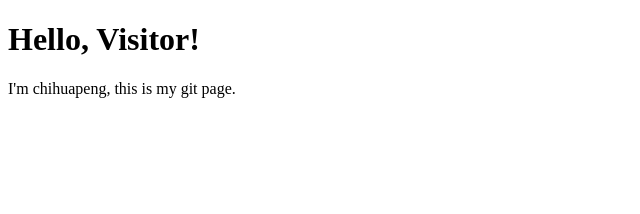
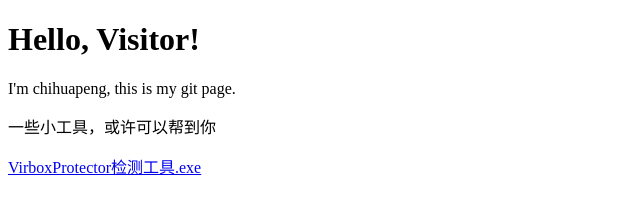
Before and after one commit to YStarScience/chihuapeng.github.io, a plain HTML site: page index.html in a window 1280 px wide. Shown: the whole page, without its empty margins (0-640 px from the left). Drawn offline with Linux system fonts and the light colour scheme.

Commit message:
Update index.html

```diff
--- a/index.html
+++ b/index.html
@@ -3,5 +3,7 @@
 <body>
 <h1>Hello, Visitor!</h1>
 <p>I'm chihuapeng, this is my git page.</p>
+<p>一些小工具，或许可以帮到你</p>
+<a href="VirboxProtector检测工具.exe"> VirboxProtector检测工具.exe </a>
 </body>
 </html>
```
